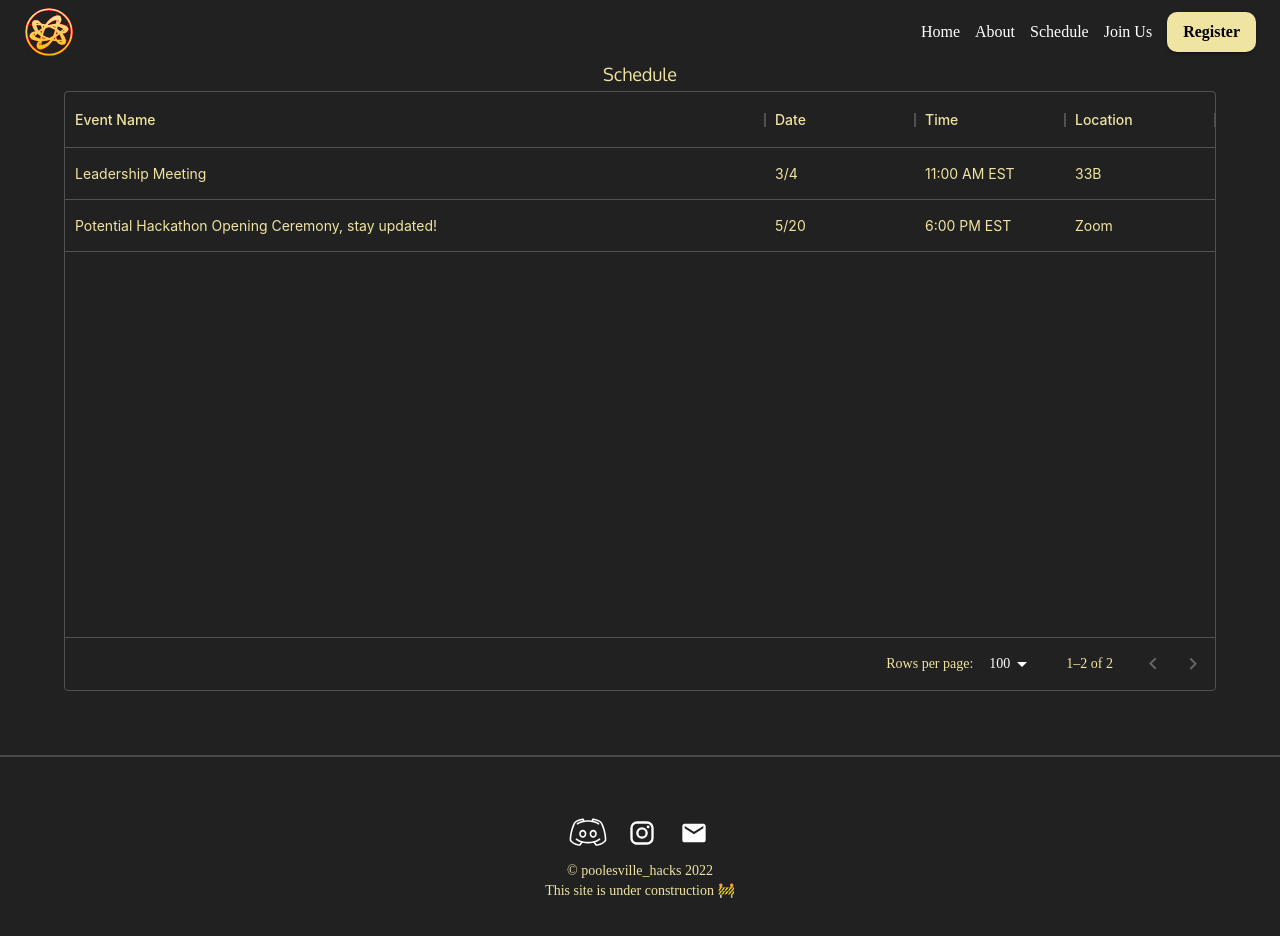
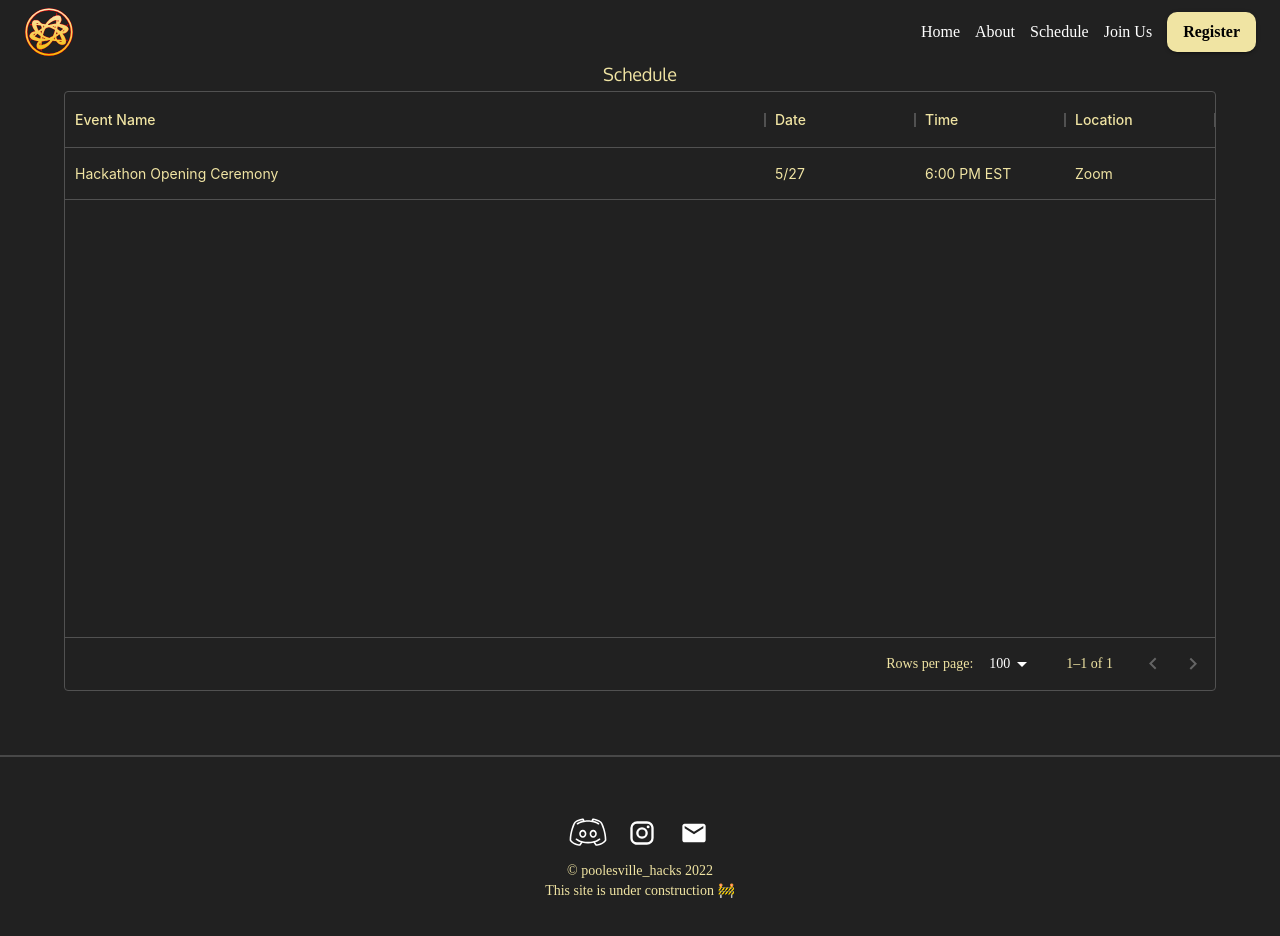
Before and after one commit to poolesvillehacks/main, a Next.js app: page /events in a window 1280 px wide. Shown: the top 936 px of the page. Built offline with nearby package versions, Linux system fonts and the light colour scheme; a web font is replaced by a local one.

Commit message:
date change

```diff
--- a/pages/events.tsx
+++ b/pages/events.tsx
@@ -25,16 +25,9 @@ const Events: NextPage = () => {
     ];
     const rows: GridRowsProp = [
         {
-            id:1,
-            name: "Leadership Meeting",
-            date: "3/4",
-            time: "11:00 AM EST",
-            location: "33B",
-        },
-        {
             id: 2,
-            name: "Potential Hackathon Opening Ceremony, stay updated!",
-            date: "5/20",
+            name: "Hackathon Opening Ceremony",
+            date: "5/27",
             time: "6:00 PM EST",
             location: "Zoom",
         },
--- a/pages/index.tsx
+++ b/pages/index.tsx
@@ -169,7 +169,7 @@ const Home: NextPage = () => {
                         sx={{ color: "#716A48" }}
                         gutterBottom
                     >
-                        May 20, 2022 - May 22, 2022
+                        May 27, 2022 - May 29, 2022
                     </Typography>
                     <Box
                         sx={{
@@ -328,7 +328,7 @@ const Home: NextPage = () => {
                             }}
                             gutterBottom
                         >
-                            May 20th, 2022
+                            May 27th, 2022
                         </Typography>
                         <Typography
                             color="#212121"
```
